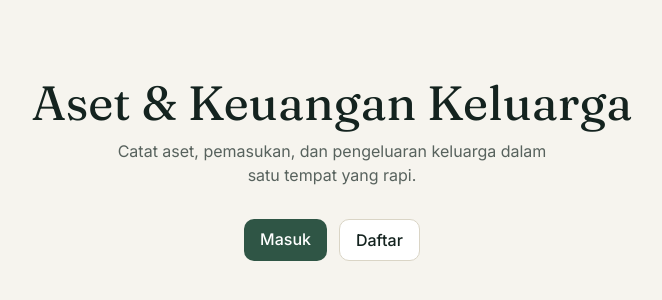
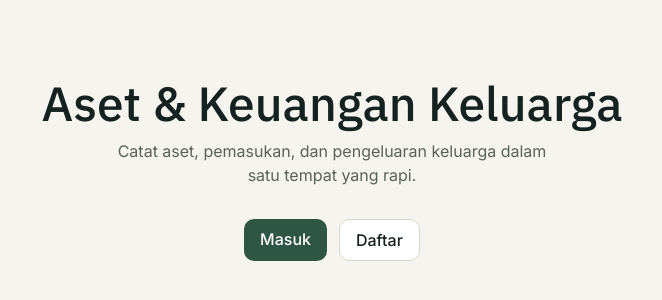
Before and after one commit to haikal-utbk/jh-finance, a Next.js app: page / in a window 1280 px wide. Shown: the part 230-530 px from the top of the page, without its empty margins (308-970 px from the left). Built offline with nearby package versions, Linux system fonts and the light colour scheme.

Commit message:
Ganti font judul ke IBM Plex Sans
Kesan lebih formal/institusional untuk aplikasi keuangan, menggantikan
Fraunces yang lebih dekoratif. Font body (Inter) tetap dipertahankan.

```diff
--- a/app/layout.tsx
+++ b/app/layout.tsx
@@ -1,9 +1,10 @@
 import type { Metadata } from "next";
-import { Fraunces, Inter } from "next/font/google";
+import { IBM_Plex_Sans, Inter } from "next/font/google";
 import "./globals.css";
 
-const fraunces = Fraunces({
+const plexSans = IBM_Plex_Sans({
   subsets: ["latin"],
+  weight: ["500", "600", "700"],
   variable: "--font-display",
 });
 
@@ -23,7 +24,7 @@ export default function RootLayout({
   children: React.ReactNode;
 }) {
   return (
-    <html lang="id" className={`${fraunces.variable} ${inter.variable}`}>
+    <html lang="id" className={`${plexSans.variable} ${inter.variable}`}>
       <body>{children}</body>
     </html>
   );
```
